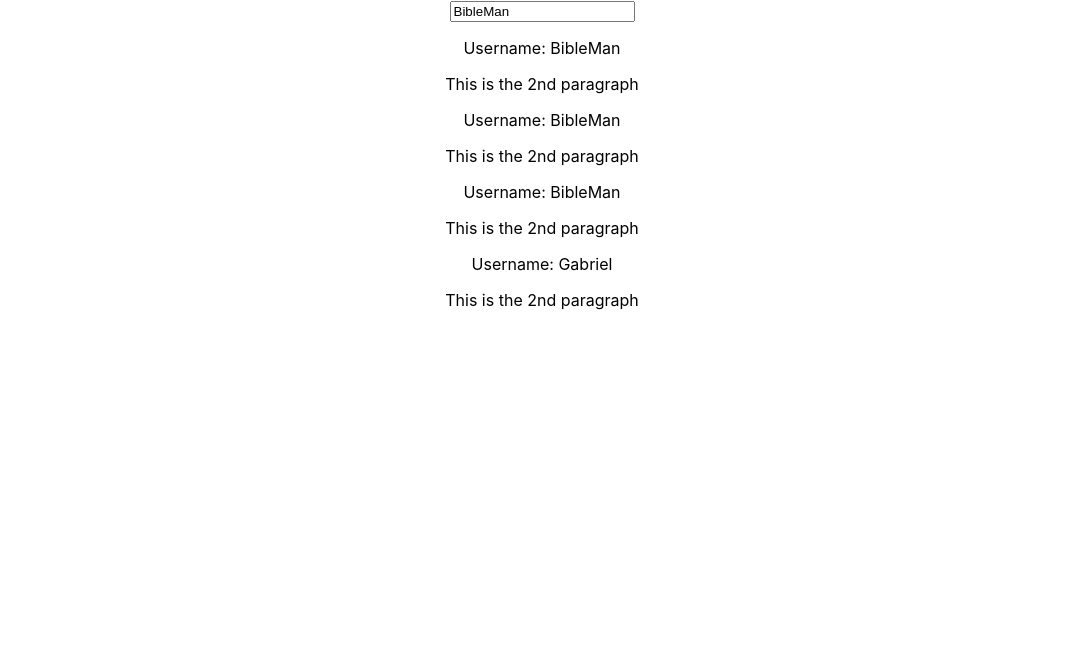
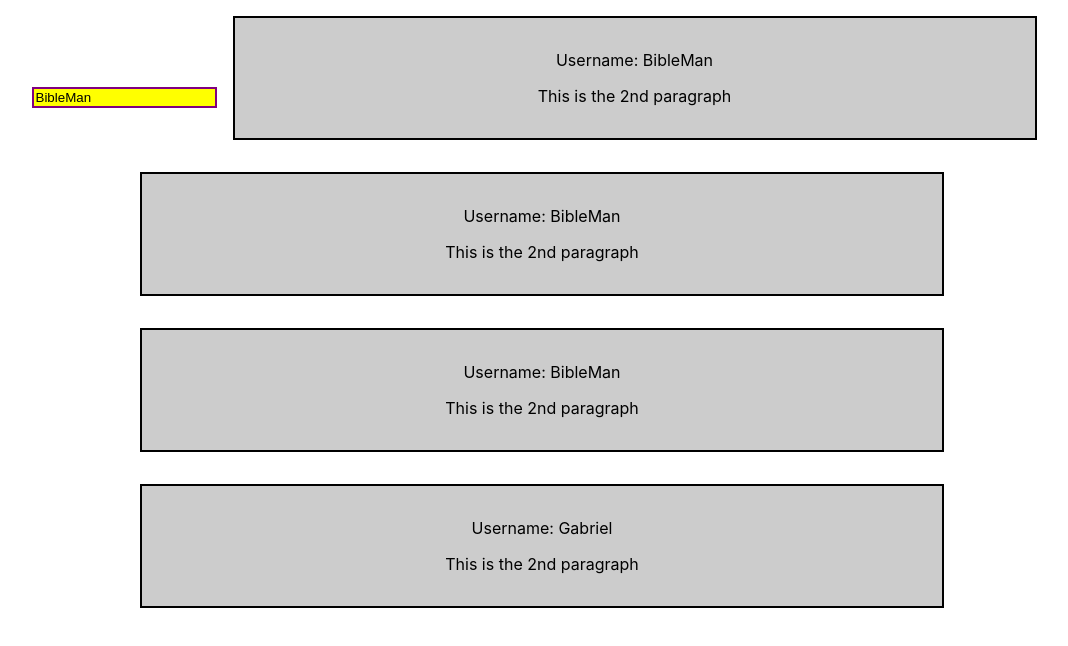
Before and after one commit to jameshughes7/input_output_react-assignments, a React (Create React App) app: page / in a window 1280 px wide. Shown: the top 646 px of the page, without its empty margins (98-1166 px from the left). Built offline with nearby package versions, Linux system fonts and the light colour scheme.

Commit message:
styled input and output components

```diff
--- a/src/UserInput/UserInput.js
+++ b/src/UserInput/UserInput.js
@@ -1,8 +1,15 @@
 import React from 'react';
 
 const userInput = (props) => {
+    const inputStyle ={
+        border: "2px solid purple",
+        backgroundColor: 'yellow',
+        cursor: 'pointer',
+    }
         return (
-            <input type='text'
+            <input
+            type='text'
+            style={inputStyle}
             onChange={props.changed}
             value={props.currentName}/>
         )
--- /dev/null
+++ b/src/UserOutput/UserOutput.css
@@ -0,0 +1,9 @@
+.UserOutput {
+    width: 60%;
+    padding: 16px;
+    margin: 16px;
+    border: 2px solid black;
+    background-color: #ccc;
+    text-align: center;
+    display: inline-block;
+}
--- a/src/UserOutput/UserOutput.js
+++ b/src/UserOutput/UserOutput.js
@@ -1,8 +1,10 @@
 import React from 'react';
+
+import './UserOutput.css';
 
 const userOutput = (props) => {
         return (
-            <div>
+            <div className="UserOutput">
                 <p>Username: {props.userName}</p>
                 <p>This is the 2nd paragraph</p>
             </div>
```
